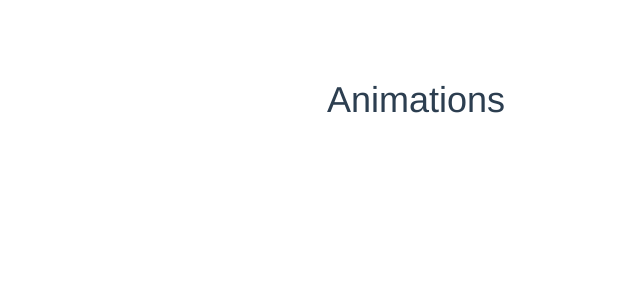
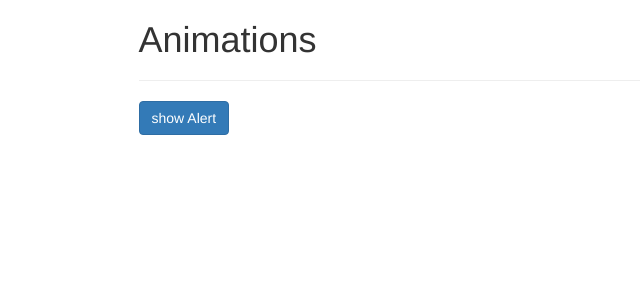
Before and after one commit to Ayazadeh/VueWithMaximilian, a Vue app in the folder Vuejs/17/: page / in a window 1280 px wide. Shown: the top 300 px of the page, without its empty margins (224-864 px from the left). Built offline with nearby package versions, Linux system fonts and the light colour scheme.

Commit message:
Vue2: using <transition> element without animation

```diff
--- a/Vuejs/17/src/App.vue
+++ b/Vuejs/17/src/App.vue
@@ -1,8 +1,16 @@
 <template>
-  <div id="app">
+  <div class="container">
     <div class="row">
       <div class="col-sx-12 col-sm-8 col-sm-offset-2 col-md-6 col-md-offset-3">
         <h1>Animations</h1>
+        <hr />
+        <button class="btn btn-primary" @click="show = !show">
+          show Alert
+        </button>
+        <br /><br />
+        <transition>
+          <div class="alert alert-info" v-if="show">This is some Info</div>
+        </transition>
       </div>
     </div>
   </div>
@@ -11,6 +19,11 @@
 <script>
 export default {
   name: "App",
+  data() {
+    return {
+      show: false,
+    };
+  },
 };
 </script>
 
```
